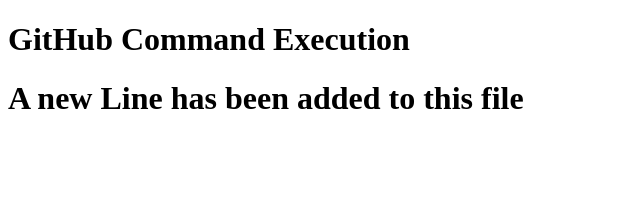
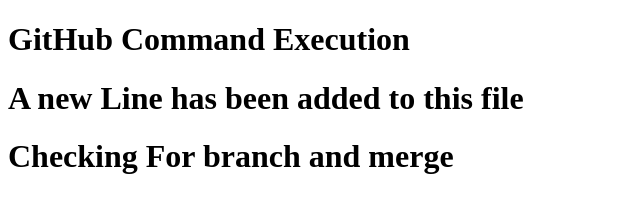
Before and after one commit to Sathish-43/Git_Morning_Batch, a plain HTML site: page index.html in a window 1280 px wide. Shown: the whole page, without its empty margins (0-640 px from the left). Drawn offline with Linux system fonts and the light colour scheme.

Commit message:
Add new heading for branch and merge check

```diff
--- a/index.html
+++ b/index.html
@@ -8,6 +8,7 @@
 <body>
     <h1>GitHub Command Execution </h1>
     <h1>A new Line has been added to this file</h1>
+    <h1>Checking For branch and merge</h1>
 
 </body>
 </html>
```
